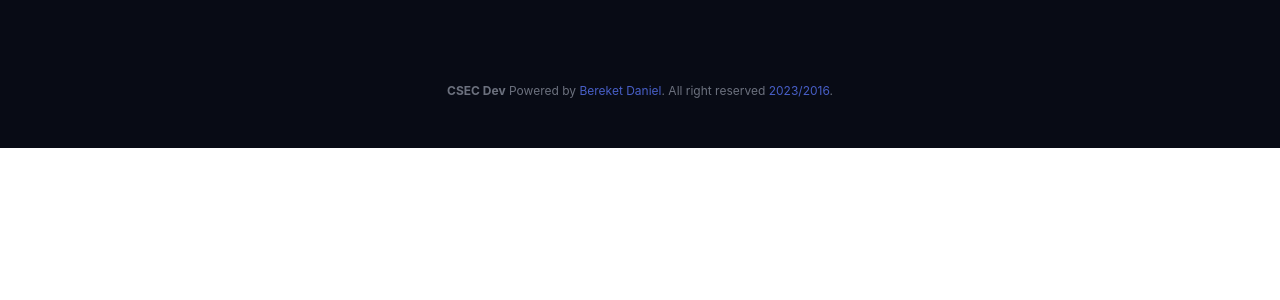
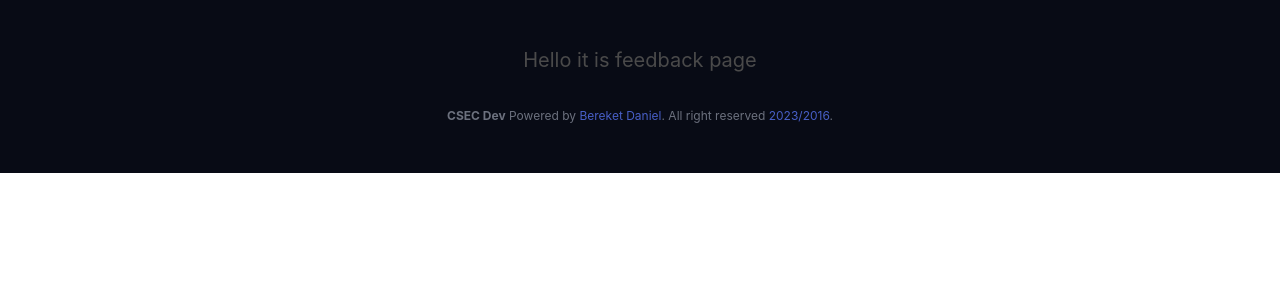
Before and after one commit to BereketDan/CSECdev, a Django app: template CSECdev/templates/feedback.html in a window 1280 px wide. Shown: the part 56-356 px from the top of the page. Run offline with Django 4.2, Linux system fonts and the light colour scheme; the template is opened without the code that fills it, so the values that code supplies are empty.

Commit message:
Config urls and views for feedback

```diff
--- a/CSECdev/DevApp/urls.py
+++ b/CSECdev/DevApp/urls.py
@@ -5,5 +5,6 @@ from . import views
 urlpatterns = [
     path('', views.base, name = 'base'),
     path('login/', views.login, name = 'login'),
-     path('index/', views.index, name = 'index'),
+    path('index/', views.index, name = 'index'),
+    path('feedback/', views.feedback, name = 'feedback'),
 ]
--- a/CSECdev/DevApp/views.py
+++ b/CSECdev/DevApp/views.py
@@ -14,3 +14,6 @@ def base(request):
 
 def index(request):
     return render(request, "index.html")
+
+def feedback(request):
+    return render(request, "feedback.html")
--- a/CSECdev/templates/feedback.html
+++ b/CSECdev/templates/feedback.html
@@ -6,7 +6,7 @@
 <center>
 
 
-
+<div class="subtitle">Hello it is feedback page</div>
 
 
 
```
